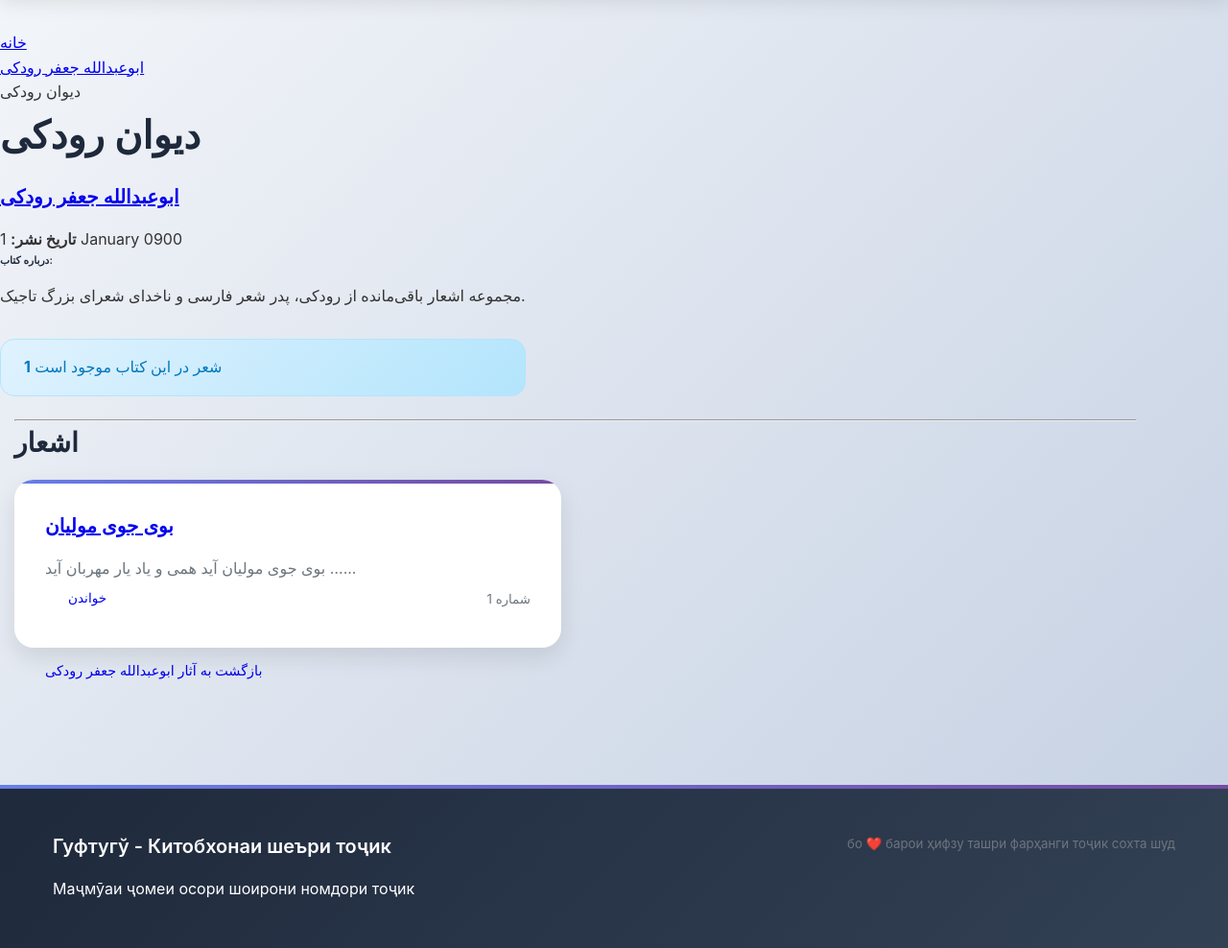
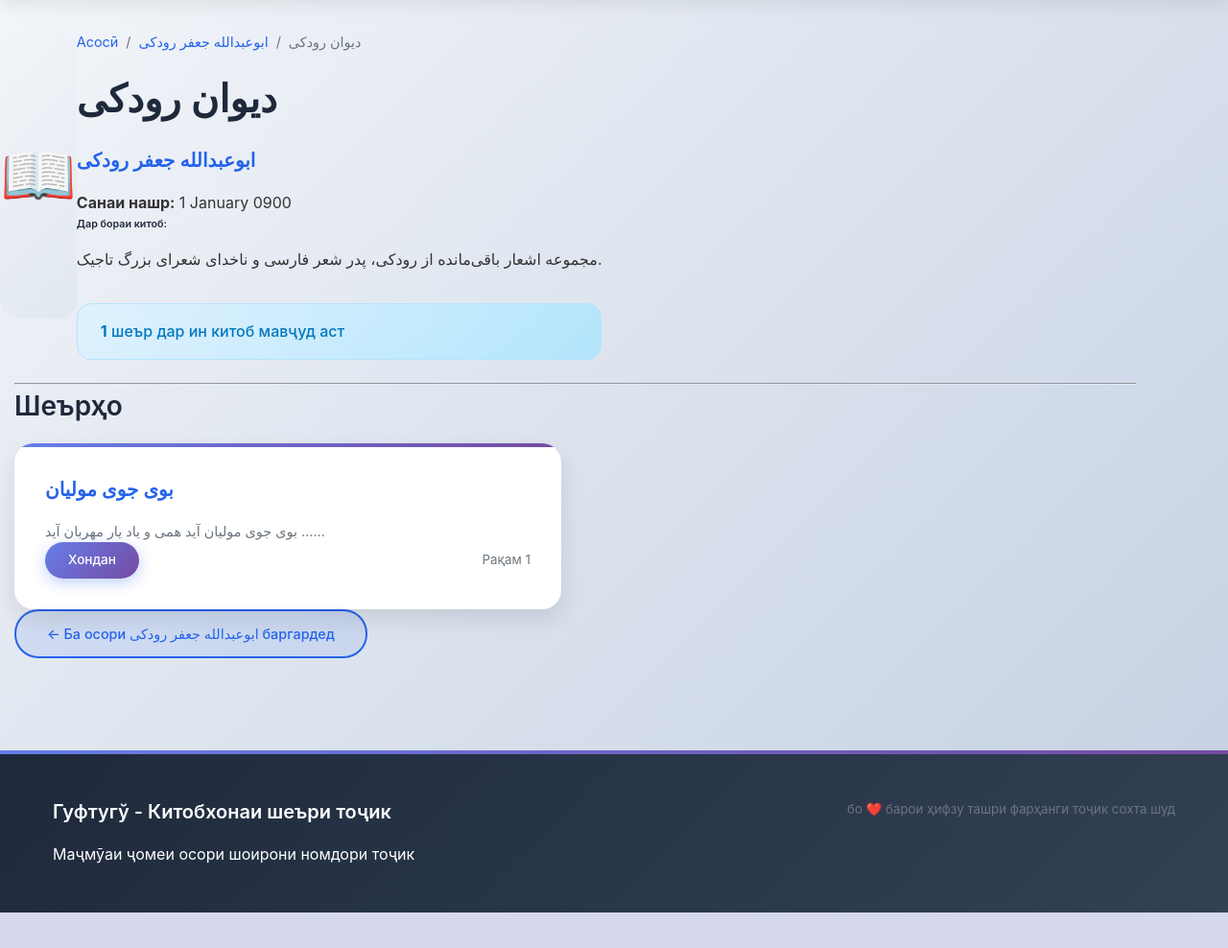
Before and after one commit to irshod/Guftaho, a Django app: a page that uses templates/poetry/book_detail.html in a window 1280 px wide. Shown: the part 127-1115 px from the top of the page at 96% size. After the commit the page ends 1078 px from the top, so only its background shows below. Run offline with Django 4.2, Linux system fonts and the light colour scheme; data comes from the database, SQL or seed files in the repository.

Commit message:
Complete book detail template conversion to Tajik and finalize UI modernization
Co-authored-by: irshod <26406187+irshod@users.noreply.github.com>

```diff
--- a/templates/poetry/book_detail.html
+++ b/templates/poetry/book_detail.html
@@ -1,86 +1,88 @@
 {% extends 'base.html' %}
 
-{% block title %}{{ book.title }} - {{ book.poet.name }} - گفتگو{% endblock %}
+{% block title %}{{ book.title }} - {{ book.poet.name }} - Гуфтугў{% endblock %}
 
 {% block content %}
 <!-- Book Header -->
 <div class="row">
     <div class="col-md-3">
         {% if book.cover_image %}
-        <img src="{{ book.cover_image.url }}" class="img-fluid rounded book-cover" alt="{{ book.title }}">
+        <img src="{{ book.cover_image.url }}" class="card-img-top" alt="{{ book.title }}" style="border-radius: 20px; max-height: 400px; object-fit: cover;">
         {% else %}
-        <div class="bg-light rounded d-flex align-items-center justify-content-center" style="height: 300px;">
-            <i class="fas fa-book fa-4x text-muted"></i>
+        <div style="height: 300px; background: linear-gradient(135deg, #f1f5f9, #e2e8f0); display: flex; align-items: center; justify-content: center; color: #94a3b8; font-size: 4rem; border-radius: 20px;">
+            📖
         </div>
         {% endif %}
     </div>
 
     <div class="col-md-9">
-        <nav aria-label="breadcrumb">
-            <ol class="breadcrumb">
-                <li class="breadcrumb-item"><a href="{% url 'home' %}">خانه</a></li>
-                <li class="breadcrumb-item"><a href="{% url 'poet_detail' book.poet.slug %}">{{ book.poet.name }}</a></li>
-                <li class="breadcrumb-item active">{{ book.title }}</li>
+        <nav aria-label="breadcrumb" style="margin-bottom: 1rem;">
+            <ol style="display: flex; list-style: none; padding: 0; margin: 0; font-size: 0.9rem;">
+                <li style="margin-right: 0.5rem;"><a href="{% url 'home' %}" style="color: var(--primary-color); text-decoration: none;">Асосӣ</a></li>
+                <li style="margin-right: 0.5rem; color: #6c757d;">/</li>
+                <li style="margin-right: 0.5rem;"><a href="{% url 'poet_detail' book.poet.slug %}" style="color: var(--primary-color); text-decoration: none;">{{ book.poet.name }}</a></li>
+                <li style="margin-right: 0.5rem; color: #6c757d;">/</li>
+                <li style="color: #6c757d;">{{ book.title }}</li>
             </ol>
         </nav>
 
-        <h1>{{ book.title }}</h1>
+        <h1 class="fade-in">{{ book.title }}</h1>
         <h5 class="text-muted mb-3">
-            <a href="{% url 'poet_detail' book.poet.slug %}" class="text-decoration-none">{{ book.poet.name }}</a>
+            <a href="{% url 'poet_detail' book.poet.slug %}" style="color: var(--primary-color); text-decoration: none;">{{ book.poet.name }}</a>
         </h5>
 
         {% if book.publication_date %}
-        <p><strong>تاریخ نشر:</strong> {{ book.publication_date|date:"j F Y" }}</p>
+        <p><strong>Санаи нашр:</strong> {{ book.publication_date|date:"j F Y" }}</p>
         {% endif %}
 
         {% if book.description %}
         <div class="mb-4">
-            <h6>درباره کتاب:</h6>
-            <p>{{ book.description|linebreaks }}</p>
+            <h6>Дар бораи китоб:</h6>
+            <p style="line-height: 1.6; color: #4a5568;">{{ book.description|linebreaks }}</p>
         </div>
         {% endif %}
 
-        <div class="alert alert-info">
-            <strong>{{ total_poems }}</strong> شعر در این کتاب موجود است
+        <div class="alert alert-info fade-in">
+            <strong>{{ total_poems }}</strong> шеър дар ин китоб мавҷуд аст
         </div>
     </div>
 </div>
 
-<hr class="my-5">
+<hr class="my-5" style="border-color: #e2e8f0;">
 
 <!-- Poems List -->
 <div class="row">
     <div class="col-12">
-        <h3>اشعار</h3>
+        <h3 class="fade-in">Шеърҳо</h3>
     </div>
 </div>
 
 <div class="row">
     {% for poem in page_obj %}
     <div class="col-lg-4 col-md-6 mb-3">
-        <div class="card">
+        <div class="card fade-in">
             <div class="card-body">
                 <h6 class="card-title">
-                    <a href="{% url 'poem_detail' book.slug poem.slug %}" class="text-decoration-none">
+                    <a href="{% url 'poem_detail' book.slug poem.slug %}" style="color: var(--primary-color); text-decoration: none;">
                         {{ poem.title }}
                     </a>
                 </h6>
-                <p class="card-text text-muted small">
+                <p class="card-text text-muted" style="font-size: 0.9rem;">
                     {{ poem.content|truncatewords:10 }}...
                 </p>
                 <div class="d-flex justify-content-between align-items-center">
-                    <a href="{% url 'poem_detail' book.slug poem.slug %}" class="btn btn-sm btn-outline-primary">
-                        خواندن
+                    <a href="{% url 'poem_detail' book.slug poem.slug %}" class="btn btn-sm btn-primary">
+                        Хондан
                     </a>
-                    <small class="text-muted">شماره {{ poem.order|default:forloop.counter }}</small>
+                    <small class="text-muted">Рақам {{ poem.order|default:forloop.counter }}</small>
                 </div>
             </div>
         </div>
     </div>
     {% empty %}
     <div class="col-12">
-        <div class="alert alert-warning text-center">
-            هنوز شعری در این کتاب اضافه نشده است.
+        <div class="alert alert-warning text-center fade-in">
+            Ҳанӯз шеъре дар ин китоб илова нашудааст.
         </div>
     </div>
     {% endfor %}
@@ -88,32 +90,32 @@
 
 <!-- Pagination -->
 {% if page_obj.has_other_pages %}
-<nav aria-label="صفحه‌بندی اشعار">
-    <ul class="pagination justify-content-center">
+<nav aria-label="Саҳифабандии шеърҳо" style="margin-top: 2rem;">
+    <ul style="display: flex; justify-content: center; list-style: none; padding: 0; gap: 0.5rem;">
         {% if page_obj.has_previous %}
-        <li class="page-item">
-            <a class="page-link" href="?page={{ page_obj.previous_page_number }}" aria-label="قبلی">
-                <span aria-hidden="true">&laquo;</span>
+        <li>
+            <a href="?page={{ page_obj.previous_page_number }}" style="padding: 0.5rem 1rem; background: white; border: 1px solid #dee2e6; border-radius: 8px; color: var(--primary-color); text-decoration: none;" aria-label="Пешин">
+                &laquo;
             </a>
         </li>
         {% endif %}
 
         {% for num in page_obj.paginator.page_range %}
         {% if page_obj.number == num %}
-        <li class="page-item active">
-            <span class="page-link">{{ num }}</span>
+        <li>
+            <span style="padding: 0.5rem 1rem; background: var(--background-gradient); color: white; border: 1px solid transparent; border-radius: 8px;">{{ num }}</span>
         </li>
         {% elif num > page_obj.number|add:'-3' and num < page_obj.number|add:'3' %}
-        <li class="page-item">
-            <a class="page-link" href="?page={{ num }}">{{ num }}</a>
+        <li>
+            <a href="?page={{ num }}" style="padding: 0.5rem 1rem; background: white; border: 1px solid #dee2e6; border-radius: 8px; color: var(--primary-color); text-decoration: none;">{{ num }}</a>
         </li>
         {% endif %}
         {% endfor %}
 
         {% if page_obj.has_next %}
-        <li class="page-item">
-            <a class="page-link" href="?page={{ page_obj.next_page_number }}" aria-label="بعدی">
-                <span aria-hidden="true">&raquo;</span>
+        <li>
+            <a href="?page={{ page_obj.next_page_number }}" style="padding: 0.5rem 1rem; background: white; border: 1px solid #dee2e6; border-radius: 8px; color: var(--primary-color); text-decoration: none;" aria-label="Оянда">
+                &raquo;
             </a>
         </li>
         {% endif %}
@@ -124,9 +126,8 @@
 <!-- Back navigation -->
 <div class="row mt-4">
     <div class="col-12">
-        <a href="{% url 'poet_detail' book.poet.slug %}" class="btn btn-outline-secondary">
-            <i class="fas fa-arrow-right me-2"></i>
-            بازگشت به آثار {{ book.poet.name }}
+        <a href="{% url 'poet_detail' book.poet.slug %}" class="btn btn-outline-light" style="background: rgba(37, 99, 235, 0.1); color: var(--primary-color); border-color: var(--primary-color);">
+            ← Ба осори {{ book.poet.name }} баргардед
         </a>
     </div>
 </div>
```
